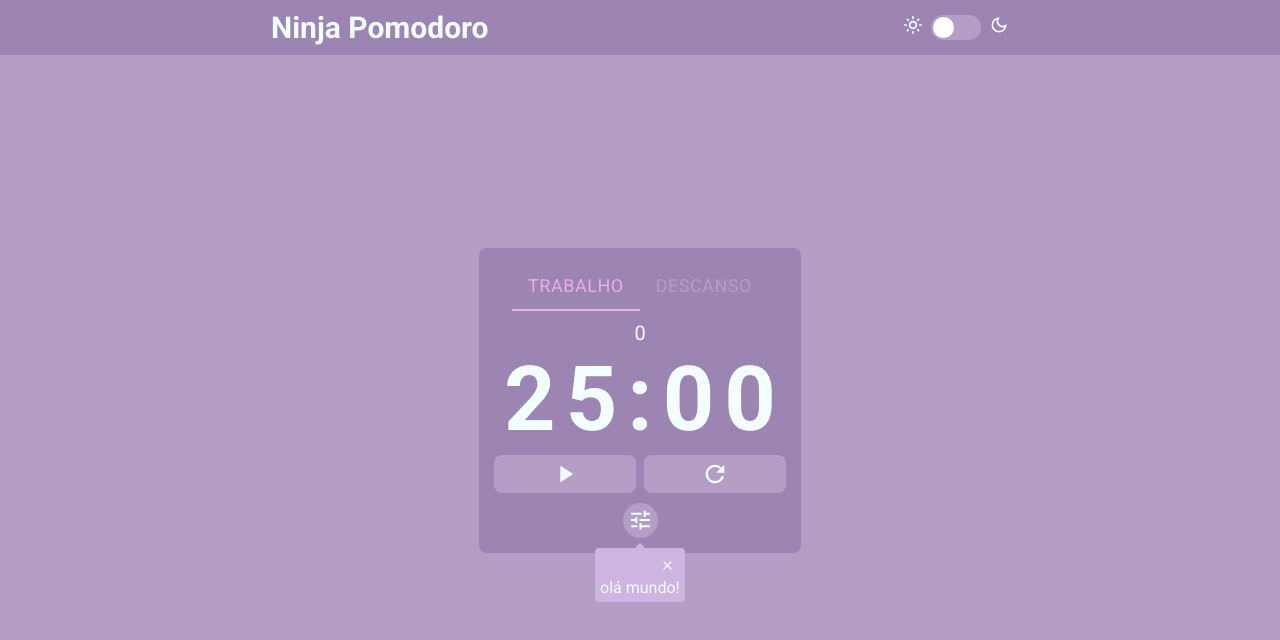
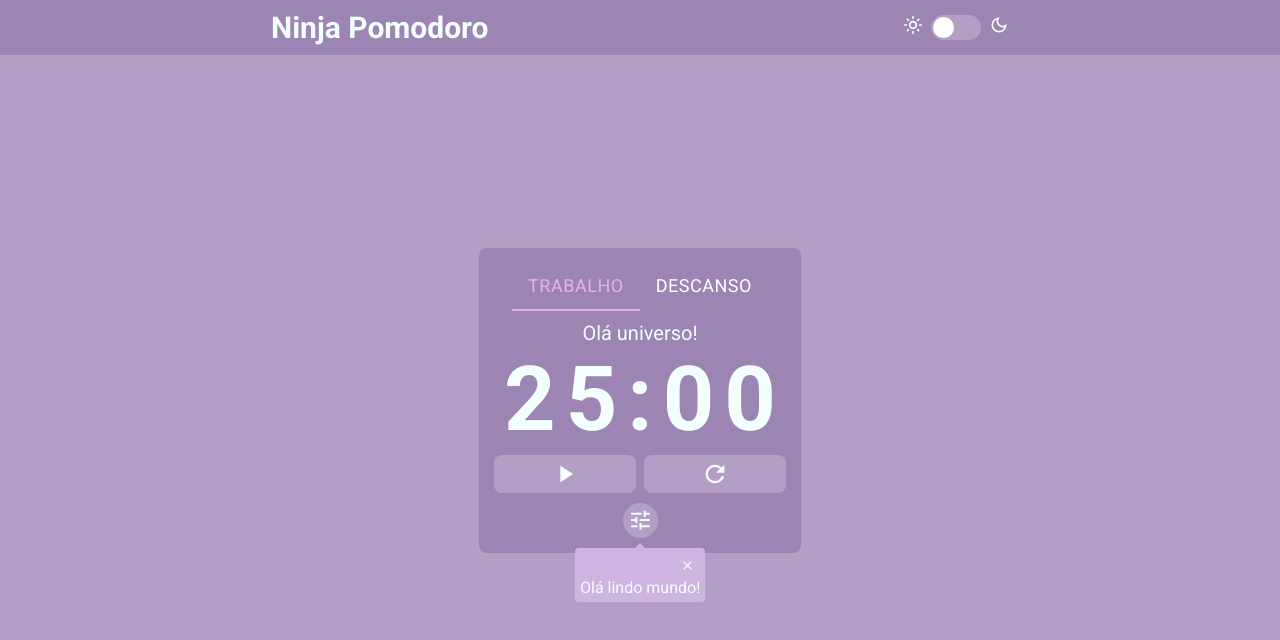
Before and after one commit to soaresgus/ninja-pomodoro, a React (Vite) app: page / in a window 1280 px wide. Both pictures are taken after a click on the button 640 px from the left and 520 px from the top of the page. Shown: the top 640 px of the page. Built offline with nearby package versions, Linux system fonts and the light colour scheme.

Commit message:
Corrections on MUI tabs; Popover improvements

```diff
--- a/src/components/PopoverButton/index.tsx
+++ b/src/components/PopoverButton/index.tsx
@@ -8,10 +8,10 @@ import { MdClose } from 'react-icons/md'
 interface props {
     title: string,
     icon: any,
-    content?: any,
+    children?: React.ReactNode,
 }
 
-export function PopoverButton({ title, icon, content }: props) {
+export function PopoverButton({ title, icon, children }: props) {
     const HoverButton = HoverCard.Root;
 
     const PopoverRoot = Popover.Root;
@@ -34,7 +34,7 @@ export function PopoverButton({ title, icon, content }: props) {
                 <PopoverClose>
                     <MdClose size={15} />
                 </PopoverClose>
-                {content}
+                {children}
                 <PopoverArrow />
             </PopoverContent>
         </PopoverRoot>
--- a/src/components/Timer/index.tsx
+++ b/src/components/Timer/index.tsx
@@ -27,9 +27,9 @@ function TabPanel(props: TabPanelProps) {
             {...other}
         >
             {value === index && (
-                <div>
-                    <p>{index}</p>
-                </div>
+                <>
+                    {children}
+                </>
             )}
         </div>
     );
@@ -60,11 +60,15 @@ export function Timer() {
                     aria-label="Trocar modo do temporizador"
                 >
                     <StyledTab label="TRABALHO" {...a11yProps(0)} />
-                    <StyledTab label="DESCANSO" {...a11yProps(1)} disabled />
+                    <StyledTab label="DESCANSO" {...a11yProps(1)} />
                 </StyledTabs>
 
-                <TabPanel value={restModeBooleanToNumber} index={0} />
-                <TabPanel value={restModeBooleanToNumber} index={1} />
+                <TabPanel value={restModeBooleanToNumber} index={0}>
+                    Olá universo!
+                </TabPanel>
+                <TabPanel value={restModeBooleanToNumber} index={1}>
+                    Olá flor!
+                </TabPanel>
 
                 <TimeText>25:00</TimeText>
 
@@ -84,10 +88,9 @@ export function Timer() {
                     <PopoverButton
                         icon={<MdTune />}
                         title='Configurações'
-                        content={
-                            <span>olá mundo!</span>
-                        }
-                    />
+                    >
+                        Olá lindo mundo!
+                    </PopoverButton>
                 </ConfigurationsContainer>
             </Container>
         </IconContext.Provider>
```
